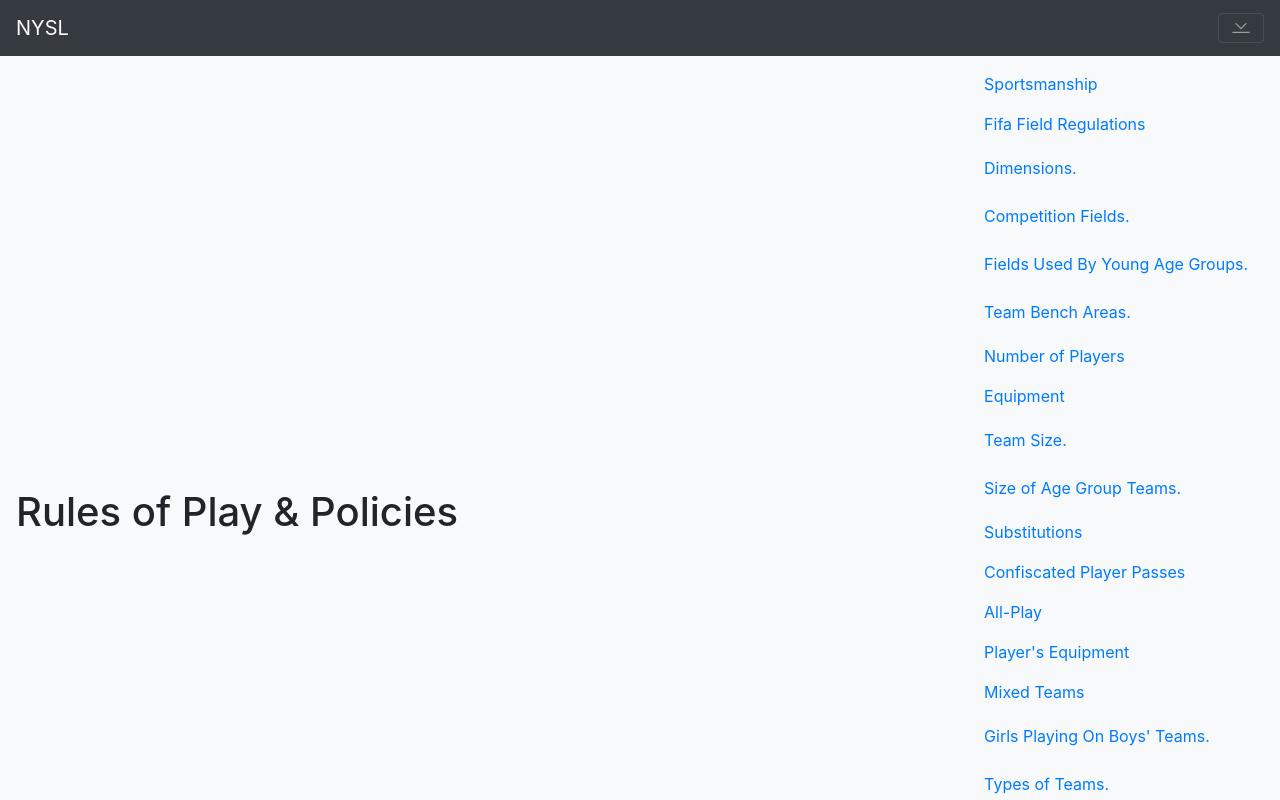
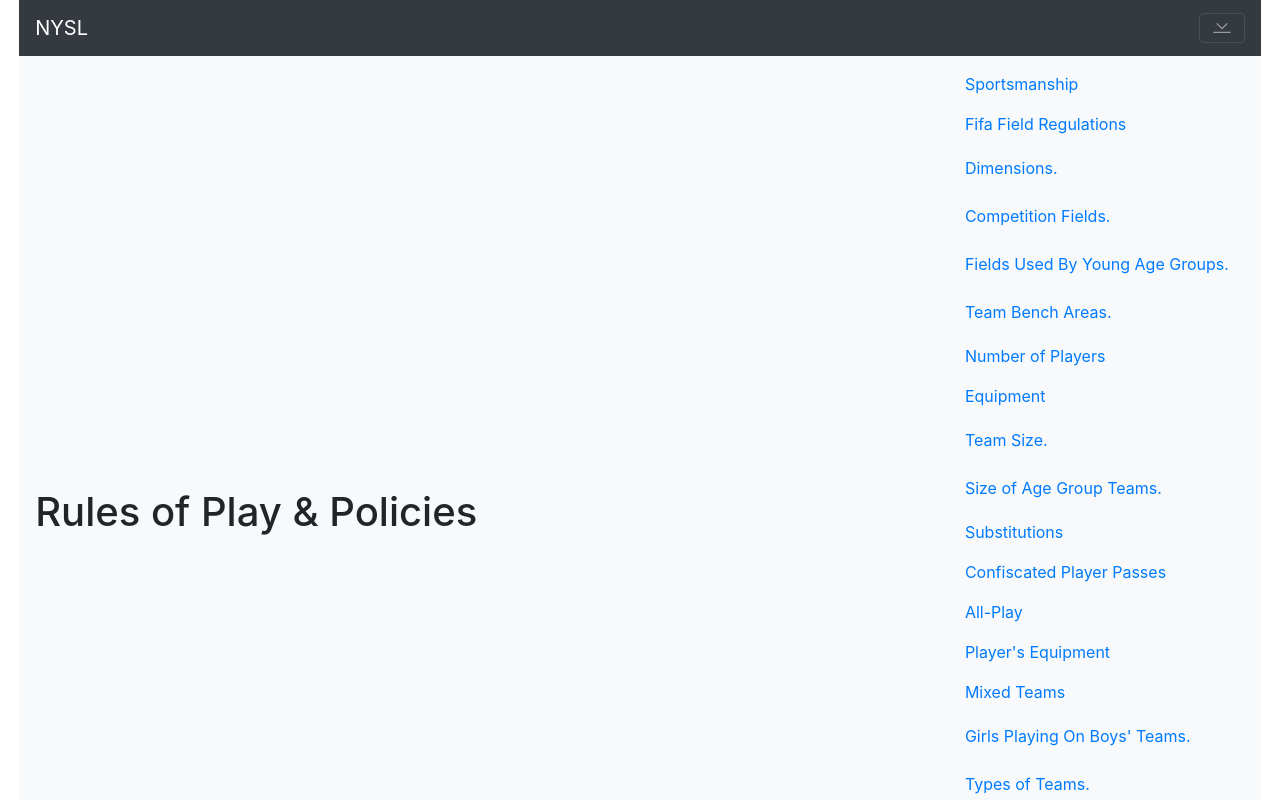
Before and after one commit to IgnGGA/20210104-tarea02-entrega-3, a Vue app: page /rules in a window 1280 px wide. Shown: the top 800 px of the page. Built offline with nearby package versions, Linux system fonts and the light colour scheme.

Commit message:
se incluyo sass, funciona de manera correcta

```diff
--- a/src/App.vue
+++ b/src/App.vue
@@ -17,3 +17,7 @@ export default {
 
 }
 </script>
+
+<style lang="css">
+  @import '../src/assets/css/main.css';
+</style>
--- /dev/null
+++ b/src/assets/css/main.css
@@ -0,0 +1,4 @@
+body {
+  padding-left: 1.5%;
+  padding-right: 1.5%;
+}
--- /dev/null
+++ b/src/assets/scss/main.scss
@@ -0,0 +1 @@
+@import 'theme/body'
--- /dev/null
+++ b/src/assets/scss/theme/_body.scss
@@ -0,0 +1,4 @@
+body{
+    padding-left: 1.5%;
+    padding-right: 1.5%;
+}
```
Also changed, not shown: 1 other file (tests, documents, lock files or other folders).
